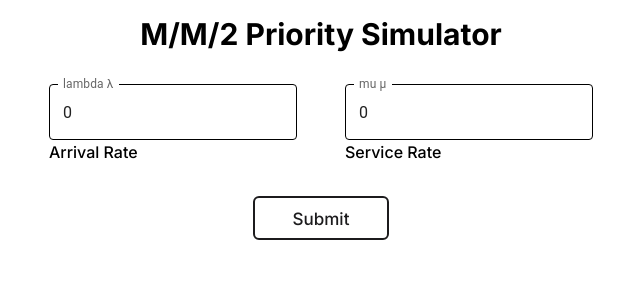
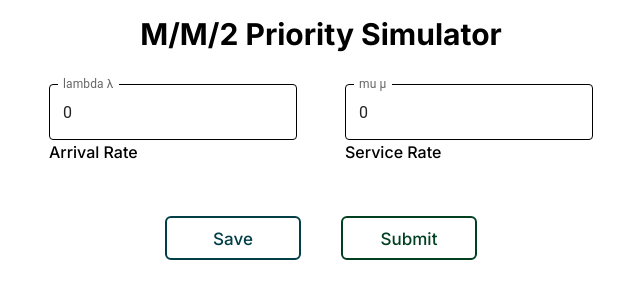
Before and after one commit to ZainAsif767/priority-queue-simulator, a Next.js app: page / in a window 1280 px wide. Shown: the top 300 px of the page, without its empty margins (319-959 px from the left). Built offline with nearby package versions, Linux system fonts and the light colour scheme.

Commit message:
Save , hooks added

```diff
--- a/package.json
+++ b/package.json
@@ -16,7 +16,8 @@
     "@mui/material": "^5.14.11",
     "next": "latest",
     "react": "latest",
-    "react-dom": "latest"
+    "react-dom": "latest",
+    "styled-components": "^6.0.8"
   },
   "devDependencies": {
     "autoprefixer": "^10.4.16",
--- a/src/app/globals.css
+++ b/src/app/globals.css
@@ -18,7 +18,8 @@ table {
 
 table, th, td {
   border: 2px solid #242222;
-  padding: 10px;
+  padding: 5px 8px 5px 8px;
+
   text-align: center;
 }
 
@@ -28,7 +29,7 @@ th {
 }
 
 
-button {
+/* button {
   --color: #1c1b1d;
   font-family: inherit;
   display: inline-block;
@@ -76,3 +77,4 @@ button {
   background: #444445;
   transition: background 0s;
  }
+  */
--- a/src/app/page.js
+++ b/src/app/page.js
@@ -1,9 +1,17 @@
 "use client"
 
 import Image from "next/image"
-import React, { useState } from "react"
-import { Button, FormGroup, Stack, TextField, Typography } from "@mui/material"
+import React, { useState, useEffect } from "react"
+import {
+  Button,
+  FormGroup,
+  Stack,
+  TextField,
+  Typography,
+  Alert,
+} from "@mui/material"
 import { styled } from "@mui/material/styles"
+import StyledButton from "@/components/Button"
 
 const mainPrimary = `#04A5FF`
 const secondary = `#0AFF05`
@@ -36,8 +44,6 @@ const CssTextField = styled(TextField)({
 })
 
 export default function Home() {
-  // const [lambda, setLambda] = useState(0)
-  // const [mu, setMu] = useState(0)
   const [arrivalRate, setArrivalRate] = useState(0)
   const [serviceRate, setServiceRate] = useState(0)
   const [cpValues, setCpValues] = useState([])
@@ -47,9 +53,21 @@ export default function Home() {
   const [serviceTimes, setServiceTimes] = useState([])
   const [tableGenerated, setTableGenerated] = useState(false)
 
-  const saveValues = () => {}
+  const [utilizationFactor, setutilizationFactor] = useState(0)
+  const [avgTimeInSystem, setavgTimeInSystem] = useState(0)
+  const [avgTimeInQueue, setavgTimeInQueue] = useState(0)
+  const [avgCustomersInQueue, setavgCustomersInQueue] = useState(0)
+  const [avgCustomersInSystem, setavgCustomersInSystem] = useState(0)
 
-  const generatePriorityTable = () => {
+  const handleArrivalRateChange = e => {
+    setArrivalRate(e.target.value)
+  }
+  const handleServiceRateChange = e => {
+    setServiceRate(e.target.value)
+  }
+
+  const saveValues = () => {
+    return new Promise((resolve, reject) => {
       const lambda = parseFloat(arrivalRate)
       if (isNaN(lambda) || lambda <= 0) {
         alert("Please enter a valid positive arrival rate (λ).")
@@ -63,7 +81,8 @@ export default function Home() {
 
       while (cumulativeProbability < 0.9999999) {
         const factorial = calculateFactorial(x)
-      const probability = (Math.exp(-lambda) * Math.pow(lambda, x)) / factorial
+        const probability =
+          (Math.exp(-lambda) * Math.pow(lambda, x)) / factorial
         cumulativeProbability += probability
         calculatedCpValues.push({ x, cumulativeProbability })
         calculatedCpLookupTable.push(cumulativeProbability)
@@ -74,6 +93,17 @@ export default function Home() {
 
       setCpValues(calculatedCpValues)
       setCpLookupTable(calculatedCpLookupTable)
+      resolve()
+    })
+  }
+
+  const generatePriorityTable = async () => {
+    const lambda = parseFloat(arrivalRate)
+    if (isNaN(lambda) || lambda <= 0) {
+      alert("Please enter a valid positive arrival rate (λ).")
+      return
+    }
+
     const iATime = []
     let previousArrivalTime = 0
 
@@ -83,12 +113,14 @@ export default function Home() {
     }
     setInterArrivalTimes(iATime)
 
-    const arrivalTimes = iATime.map(value => {
+    const arrivalTimes = await Promise.all(
+      iATime.map(async value => {
         const currentInterArrivalTime = value
         const arrivalTime = previousArrivalTime + currentInterArrivalTime
         previousArrivalTime = arrivalTime
         return arrivalTime
       })
+    )
 
     setArrivalTimes(arrivalTimes)
 
@@ -98,7 +130,35 @@ export default function Home() {
       serTime.push(serviceTime)
     }
     setServiceTimes(serTime)
+
+    // console.log("arrivalRate ", arrivalRate)
+    // console.log("serviceRate ", serviceRate)
+    // console.log("cpValues", cpValues)
+    // console.log("cpLookupTable ", cpLookupTable)
+    // console.log("interArrivalTimes ", interArrivalTimes)
+    // console.log("arrivalTimes ", arrivalTimes)
+    // console.log("serviceTimes ", serviceTimes)
+    // console.log("tableGenerated ", tableGenerated)
     setTableGenerated(true)
+
+    // Calculate Utilization Factor (ρ)
+    setutilizationFactor(parseFloat(arrivalRate) / parseFloat(serviceRate))
+
+    // Calculate Average Time a Customer Spends in the System (W)
+    setavgTimeInSystem(
+      utilizationFactor > 0
+        ? 1 / (parseFloat(serviceRate) - parseFloat(arrivalRate))
+        : 0
+    )
+
+    // Calculate Average Time a Customer Spends Waiting in the Queue (Wq)
+    setavgTimeInQueue(
+      utilizationFactor > 0 ? avgTimeInSystem - 1 / parseFloat(serviceRate) : 0
+    )
+    // Calculate Average Number of Customers in the Queue (Lq)
+    setavgCustomersInQueue(parseFloat(arrivalRate) * avgTimeInQueue)
+    // Calculate Average Number of Customers in the System (L)
+    setavgCustomersInSystem(parseFloat(arrivalRate) * avgTimeInSystem)
   }
 
   const calculateFactorial = n => {
@@ -109,24 +169,6 @@ export default function Home() {
     }
     return factorial
   }
-  // Calculate Utilization Factor (ρ)
-  const utilizationFactor = parseFloat(arrivalRate) / parseFloat(serviceRate)
-
-  // Calculate Average Time a Customer Spends in the System (W)
-  const avgTimeInSystem =
-    utilizationFactor > 0
-      ? 1 / (parseFloat(serviceRate) - parseFloat(arrivalRate))
-      : 0
-
-  // Calculate Average Time a Customer Spends Waiting in the Queue (Wq)
-  const avgTimeInQueue =
-    utilizationFactor > 0 ? avgTimeInSystem - 1 / parseFloat(serviceRate) : 0
-
-  // Calculate Average Number of Customers in the Queue (Lq)
-  const avgCustomersInQueue = parseFloat(arrivalRate) * avgTimeInQueue
-
-  // Calculate Average Number of Customers in the System (L)
-  const avgCustomersInSystem = parseFloat(arrivalRate) * avgTimeInSystem
 
   return (
     <div className=" flex flex-col  justify-center items-center space-y-8 mt-4">
@@ -142,7 +184,7 @@ export default function Home() {
             variant="outlined"
             type="number"
             value={arrivalRate}
-            onChange={e => setArrivalRate(parseFloat(e.target.value))}
+            onChange={handleArrivalRateChange}
           />
           <p>Arrival Rate</p>
         </div>
@@ -153,19 +195,33 @@ export default function Home() {
             variant="outlined"
             type="number"
             value={serviceRate}
-            onChange={e => setServiceRate(parseFloat(e.target.value))}
+            onChange={handleServiceRateChange}
           />
           <p>Service Rate</p>
         </div>
       </div>
 
-      <>
-        <button onClick={generatePriorityTable}>Submit</button>
-      </>
+      <div className="flex">
+        <StyledButton
+          onClick={saveValues}
+          color="#003F47" // Set your desired color here
+          background="#4CC1D0" // Set your desired background here
+        >
+          Save
+        </StyledButton>
+
+        <StyledButton
+          onClick={generatePriorityTable}
+          color="#004021"
+          background="#16C16F"
+        >
+          Submit
+        </StyledButton>
+      </div>
 
       {tableGenerated && (
         <div>
-          <table className="  w-full mt-4 mb-7">
+          <table className=" w-full mt-4 mb-7">
             <thead>
               <tr>
                 <th className=" text-white  px-4 ">S.no#</th>
@@ -196,44 +252,44 @@ export default function Home() {
             </tbody>
           </table>
 
-          <table className="  w-full mt-4 mb-7 text-left ">
+          <table className="w-full mt-4 mb-7 text-left">
             <tr>
-              <th className=" text-white  px-4 ">Metric</th>
-              <th className=" text-white  px-4">Value</th>
+              <th className="text-left text-white px-4">Metric</th>
+              <th className="text-white px-4">Value</th>
             </tr>
             <tr>
-              <td className="text-left  px-4"> Utilization Factor (ρ)</td>
-              <td className="   px-4"> {utilizationFactor.toFixed(6)} </td>
+              <td className="text-left px-4"> Utilization Factor (ρ)</td>
+              <td className="px-4">{utilizationFactor.toFixed(2)}</td>
             </tr>
 
             <tr>
-              <td className=" text-left px-4">
+              <td className="text-left px-4">
                 {" "}
                 Average Time a Customer Spends in the System (W){" "}
               </td>
-              <td className="   px-4"> {avgTimeInSystem.toFixed(6)}</td>
+              <td className="px-4">{avgTimeInSystem.toFixed(2)}</td>
             </tr>
             <tr>
-              <td className=" text-left px-4">
+              <td className="text-left px-4">
                 {" "}
                 Average Time a Customer Spends Waiting in the Queue (Wq){" "}
               </td>
-              <td className="   px-4"> {avgTimeInQueue.toFixed(6)}</td>
+              <td className="px-4">{avgTimeInQueue.toFixed(2)}</td>
             </tr>
 
             <tr>
-              <td className=" text-left px-4">
+              <td className="text-left px-4">
                 {" "}
                 Average Number of Customers in the Queue (Lq){" "}
               </td>
-              <td className="   px-4"> {avgCustomersInQueue.toFixed(6)}</td>
+              <td className="px-4">{avgCustomersInQueue.toFixed(2)}</td>
             </tr>
             <tr>
-              <td className=" text-left px-4">
+              <td className="text-left px-4">
                 {" "}
                 Average Number of Customers in the System (L){" "}
               </td>
-              <td className="   px-4"> {avgCustomersInSystem.toFixed(6)}</td>
+              <td className="px-4">{avgCustomersInSystem.toFixed(2)}</td>
             </tr>
           </table>
         </div>
--- /dev/null
+++ b/src/components/Button.jsx
@@ -0,0 +1,53 @@
+import styled from "styled-components"
+
+const StyledButton = styled.button`
+  --color: ${props => props.color || "#1c1b1d"};
+
+  font-family: inherit;
+  display: inline-block;
+  width: 8em;
+  height: 2.6em;
+  line-height: 2.5em;
+  margin: 20px;
+  position: relative;
+  overflow: hidden;
+  border: 2px solid var(--color);
+  transition: color 0.5s;
+  z-index: 1;
+  font-size: 17px;
+  border-radius: 6px;
+  font-weight: 500;
+  color: var(--color);
+
+  &:before {
+    content: "";
+    position: absolute;
+    z-index: -1;
+    background: var(--color);
+    height: 150px;
+    width: 200px;
+    border-radius: 50%;
+  }
+
+  &:hover {
+    color: #fff;
+  }
+
+  &:before {
+    top: 100%;
+    left: 100%;
+    transition: all 0.7s;
+  }
+
+  &:hover:before {
+    top: -30px;
+    left: -30px;
+  }
+
+  &:active:before {
+    background: ${props => props.background || "none"};
+    transition: background 0s;
+  }
+`
+
+export default StyledButton
```
Also changed, not shown: 1 other file (tests, documents, lock files or other folders). Lines whose indentation alone changed are shown as unchanged.
